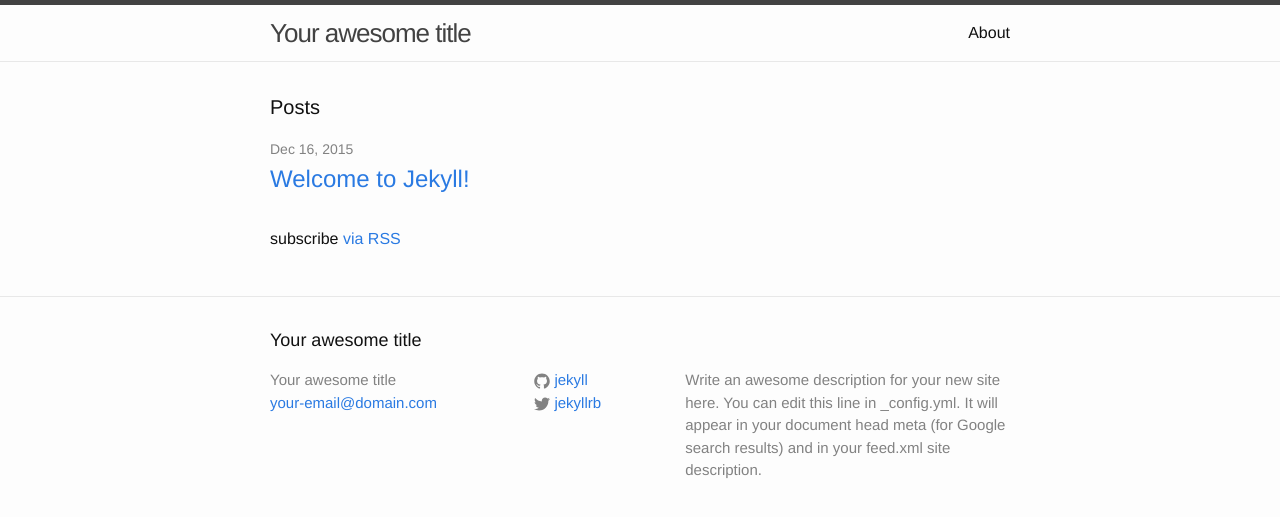
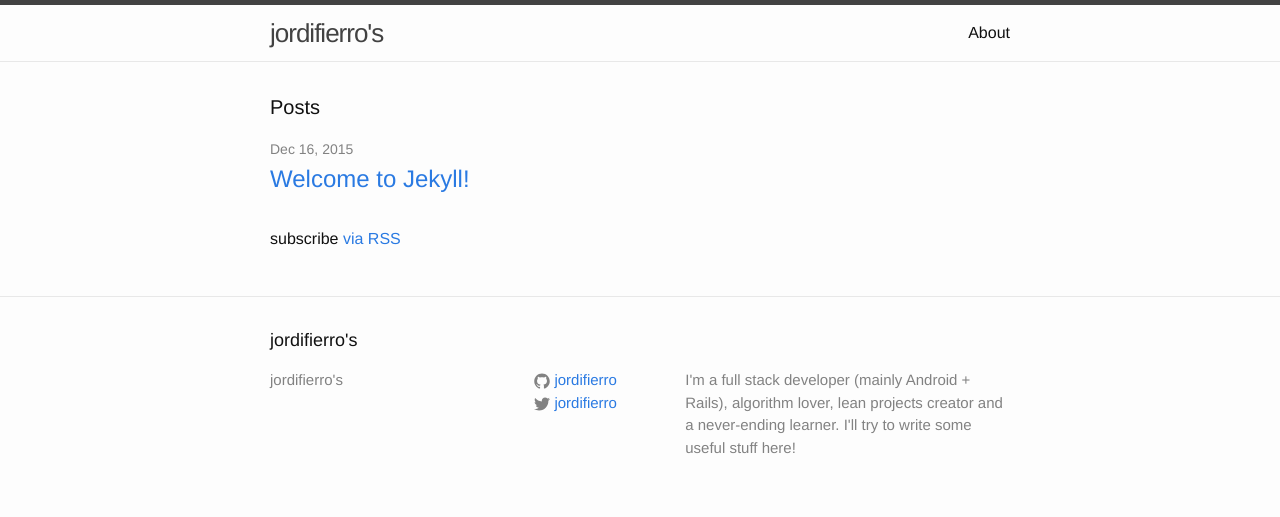
Before and after one commit to jordifierro/jordifierro.github.io, a Jekyll site: the page built from index.html, in a window 1280 px wide. Shown: the top 517 px of the page. Built offline with Jekyll 4.4.1, drawn with Linux system fonts in a browser that asks for light colours.

Commit message:
Customize configuration values

```diff
--- a/_config.yml
+++ b/_config.yml
@@ -6,16 +6,16 @@
 # 'jekyll serve'. If you change this file, please restart the server process.
 
 # Site settings
-title: Your awesome title
-email: your-email@domain.com
+title: jordifierro's
+email:
 description: > # this means to ignore newlines until "baseurl:"
-  Write an awesome description for your new site here. You can edit this
-  line in _config.yml. It will appear in your document head meta (for
-  Google search results) and in your feed.xml site description.
+  I'm a full stack developer (mainly Android + Rails), algorithm lover,
+  lean projects creator and a never-ending learner.
+  I'll try to write some useful stuff here!
 baseurl: "" # the subpath of your site, e.g. /blog
-url: "http://yourdomain.com" # the base hostname & protocol for your site
-twitter_username: jekyllrb
-github_username:  jekyll
+url: "http://jordifierro.github.io" # the base hostname & protocol for your site
+twitter_username: jordifierro
+github_username:  jordifierro
 
 # Build settings
 markdown: kramdown
```
